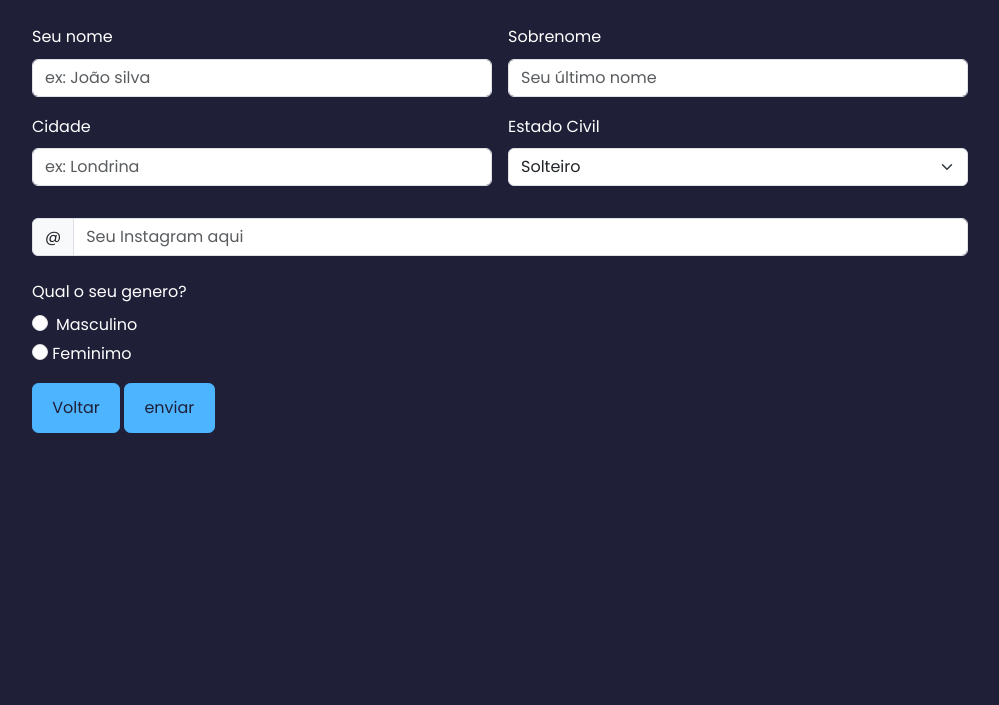
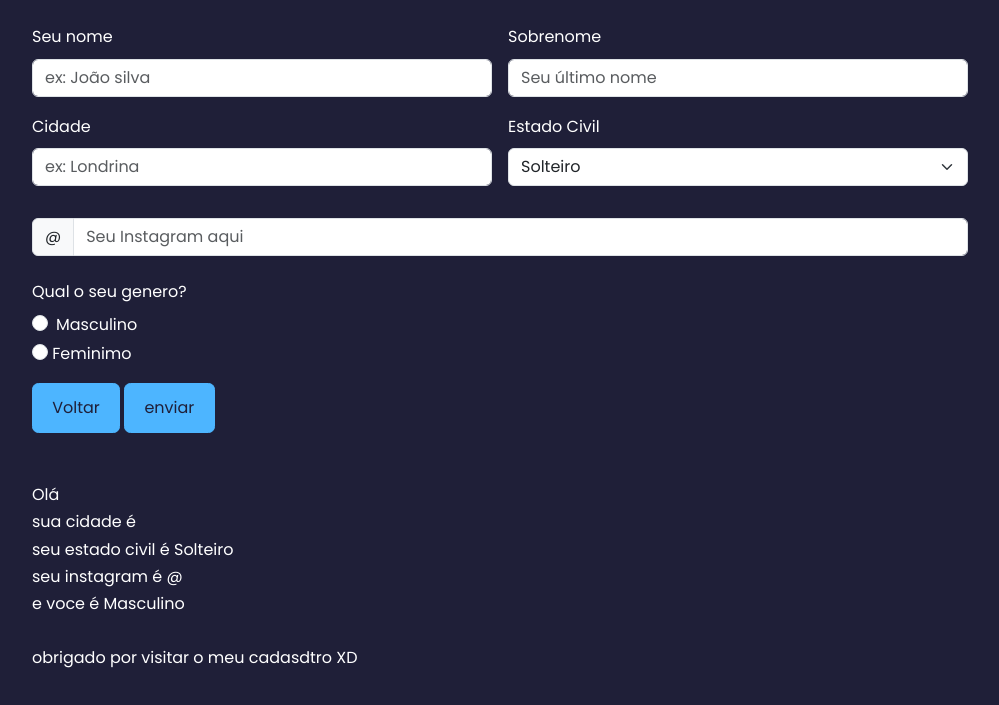
Before and after one commit to PedrodoDivino/atividadeDesenvolvimentoWeb, a plain HTML site: page docs/pages/form.html in a window 1280 px wide. Both pictures are taken after a click on the button "enviar". Shown: the part 95-800 px from the top of the page, without its empty margins (140-1139 px from the left). Drawn offline with nearby package versions, Linux system fonts and the light colour scheme.

Commit message:
[Pedro] Ajustes gerais

```diff
--- a/docs/pages/form.html
+++ b/docs/pages/form.html
@@ -68,14 +68,15 @@
                     <a class="btn btn-primary" href="../index.html">Voltar</a>
                     <input type="button" value="enviar" onclick="getData()" class="btn btn-primary">
                 </div>
+                <div id="result" class="pt-5 ml-5"></div>
             </div>
 
     </div>
 
     </form>
     </div>
-    <div id="result"></div>
+
 </body>
-<script src="utils/form.js"></script>
+<script src="../../utils/form.js"></script>
 
 </html>
--- a/utils/form.js
+++ b/utils/form.js
@@ -5,10 +5,8 @@ function getData() {
     const state = document.getElementById('civilStates').value;
     const instagram = document.getElementById('instagram').value;
     const gender = document.getElementById('gender').value;
-    const resut = "O seu nome é " + name + " seu sobre nome é" + lastName +
-        "sua cidade é " + city + " seu estado civil é " + state + " seu instagram é @" + instagram +
-        "e voce  é " + gender;
+    const resut = `Olá  ${name} ${lastName}  <br>
+        sua cidade é  ${city} <br> seu estado civil é ${state}<br>  seu instagram é @ ${instagram}<br>
+        e voce  é  ${gender} <br><br> obrigado por visitar o meu cadasdtro XD`;
     document.getElementById('result').innerHTML = resut
-
-   // TODO AJUSTAR DEPOIS NOMES
 }
```
